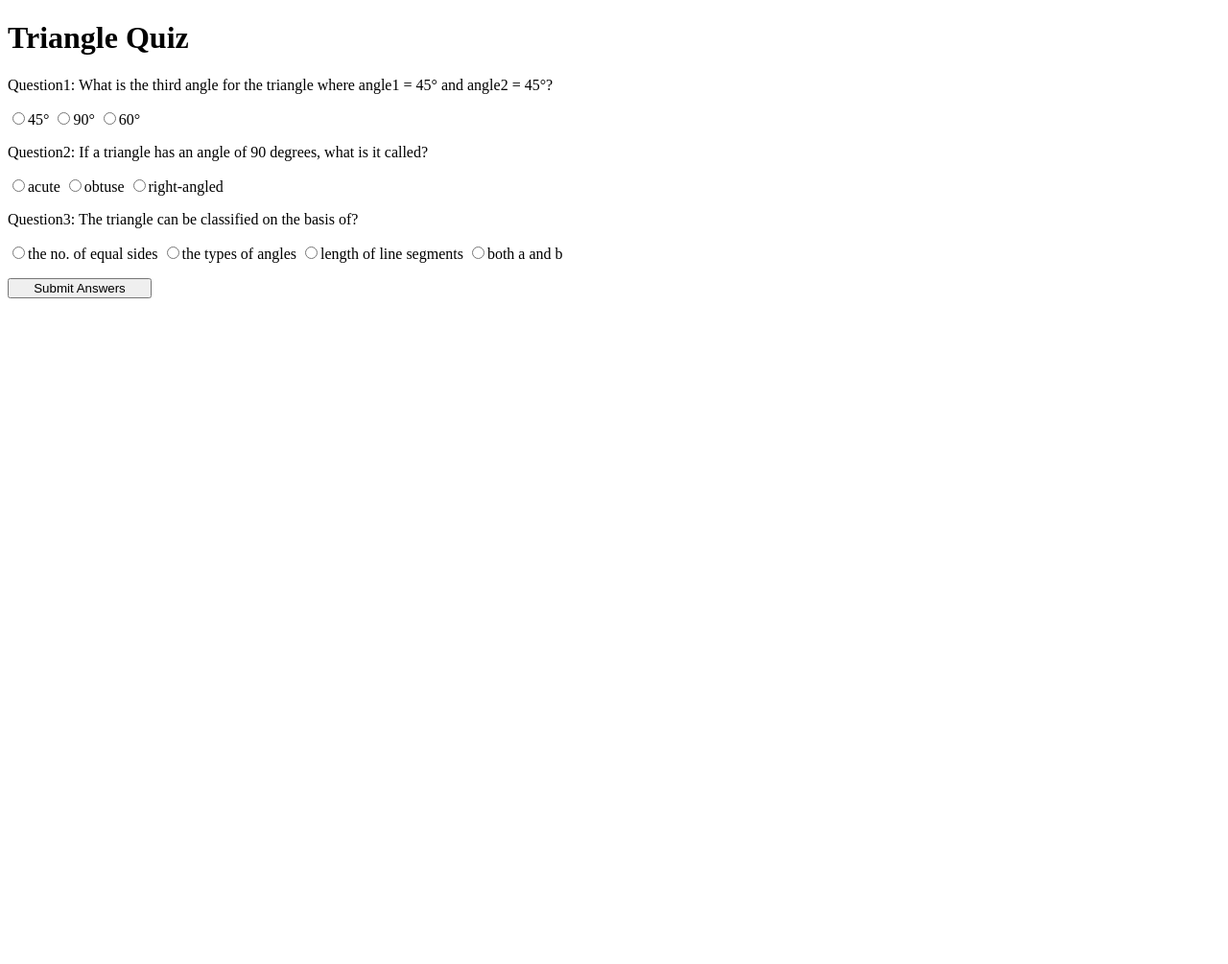
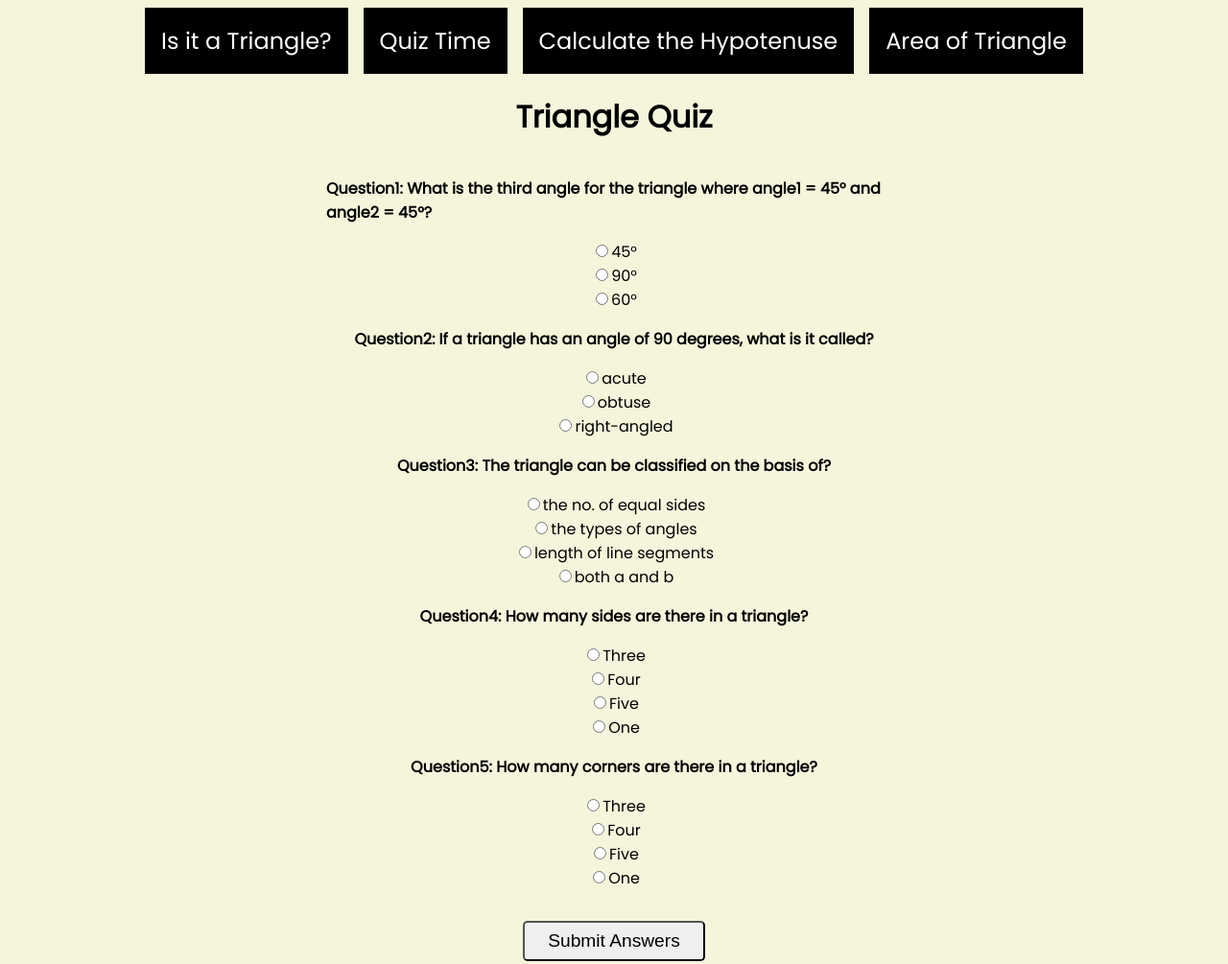
Before and after one commit to ShrutiLakhani/Mark12_Triangle-Problem, a plain HTML site: page Mark12_PartB-main/index.html in a window 1280 px wide. Shown: the whole page at 96% size. Before the commit the page ends 800 px from the top, so only its background shows below. Drawn offline with Linux system fonts and the light colour scheme.

Commit message:
Commit CSS changes

```diff
--- a/Mark12_PartB-main/index.html
+++ b/Mark12_PartB-main/index.html
@@ -5,34 +5,55 @@
     <meta name="viewport" content="width=device-width">
     <title>Triangle Quiz</title>
     <link href="style.css" rel="stylesheet" type="text/css" />
+    <link rel="stylesheet" href="../style.css">
   </head>
   <body>
+    <nav>
+      <a class="style-class" href="../Mark12a_CalcSumOfTriangle-main/index.html">Is it a Triangle?</a>
+      <a class="style-class" href="../Mark12_PartB-main/index.html">Quiz Time</a>
+      <a class="style-class" href="../Mark12_PartC-main/index.html">Calculate the Hypotenuse</a>
+      <a class="style-class" href="../Mark12_PartD/index.html">Area of Triangle</a>
+      </nav>
+
     <h1>Triangle Quiz</h1>
     <form class="quiz-form">
       <div>
-        <p>Question1: What is the third angle for the triangle where angle1 = 45° and angle2 = 45°?</p>
+        <p><strong>Question1: What is the third angle for the triangle where angle1 = 45° and angle2 = 45°?</strong></p>
       <label><input type="radio" name="question1" value="45°"/>45°</label>
       <label><input type="radio" name="question1" value="90°"/>90°</label>
       <label><input type="radio" name="question1" value="60°"/>60°</label>
       </div>
       <div>
-        <p>Question2: If a triangle has an angle of 90 degrees, what is it called?</p>
+        <p><strong>Question2: If a triangle has an angle of 90 degrees, what is it called?</strong></p>
       <label><input type="radio" name="question2" value="acute"/>acute</label>
       <label><input type="radio" name="question2" value="obtuse"/>obtuse</label>
       <label><input type="radio" name="question2" value="right-angled"/>right-angled</label>
     </div>
     <div>
-    <p>Question3: The triangle can be classified on the basis of?</p>
+    <p><strong>Question3: The triangle can be classified on the basis of?</strong></p>
       <label><input type="radio" name="question3" value="the no. of equal sides"/>the no. of equal sides</label>
       <label><input type="radio" name="question3" value="the types of angles"/>the types of angles</label>
       <label><input type="radio" name="question3" value="length of line segments"/>length of line segments</label>
        <label><input type="radio" name="question3" value="both a and b"/>both a and b</label>
     </div>
-
-    <p>
+    <div>
+      <p><strong>Question4: How many sides are there in a triangle?</strong></p>
+        <label><input type="radio" name="question4" value="Three"/>Three</label>
+        <label><input type="radio" name="question4" value="Four"/>Four</label>
+        <label><input type="radio" name="question4" value="Five"/>Five</label>
+         <label><input type="radio" name="question4" value="One"/>One</label>
+      </div>
+      <div>
+      <p><strong>Question5: How many corners are there in a triangle?</strong></p>
+      <label><input type="radio" name="question5" value="Three"/>Three</label>
+      <label><input type="radio" name="question5" value="Four"/>Four</label>
+      <label><input type="radio" name="question5" value="Five"/>Five</label>
+       <label><input type="radio" name="question5" value="One"/>One</label>
+    </div>
+  </form>
+  <p class="btn-style">
     <button id="submit-answer">Submit Answers</button>
     </p>
-    </form>
     <div id="output"></div>
    <script src="script.js"></script>
   </body>
--- a/Mark12_PartB-main/script.js
+++ b/Mark12_PartB-main/script.js
@@ -2,7 +2,7 @@ const quizForm = document.querySelector(".quiz-form");
 const submitAnswer = document.querySelector("#submit-answer");
 const OutputVal = document.querySelector("#output");
 
-const correctAnswer = ["90°", "right-angled", "both a and b"];
+const correctAnswer = ["90°", "right-angled", "both a and b", "Three", "Three"];
 function calculateScore()
 {
  console.log("Yess");
--- a/Mark12_PartB-main/style.css
+++ b/Mark12_PartB-main/style.css
@@ -1,5 +1,36 @@
+.quiz-form>div
+{
+  display: flex;
+  flex-direction: column;
+  justify-content: center;
+  align-items: center;
+  max-width: 600px;
+  margin: auto;
+}
+body
+{
+  background-color: beige;
+}
+
+h1
+{
+  text-align: center;
+}
+.btn-style{
+text-align: center;
+}
 #submit-answer
 {
-  margin:auto;
-  width:150px;
+  margin: auto;
+  margin-top: 1rem;
+  padding: .5rem 1.5rem;
+  border-radius: .3rem;
+  font-size: larger;
 }
+#output
+{
+    text-align: center;
+    font-size: 1.5rem;
+    font-weight: bold;
+    margin-top: 2rem;
+}
--- a/Mark12_PartC-main/style.css
+++ b/Mark12_PartC-main/style.css
@@ -0,0 +1,40 @@
+body
+{
+    background-color: beige;
+}
+.outer-div
+{
+    display: flex;
+    flex-direction: column;
+    justify-content: center;
+    align-items: center;
+
+}
+h1{
+    text-align: center;
+}
+.style-inp
+{
+    padding: .5rem 1rem;
+    margin-bottom: .5rem;
+    border-radius: .2rem;
+}
+#calc-hypotenuse
+{
+        margin-top: 1rem;
+        padding: .5rem 1.5rem;
+        border-radius: .3rem;
+        font-size: larger;
+
+}
+#output
+{
+    text-align: center;
+    font-size: 1.5rem;
+    font-weight: bold;
+    margin-top: 2rem;
+}
+label {
+    margin-bottom: 1rem;
+    font-weight: bold;
+ }
--- a/Mark12_PartD/style.css
+++ b/Mark12_PartD/style.css
@@ -0,0 +1,46 @@
+body
+{
+    background-color: beige;
+}
+.outer-div
+{
+    display: flex;
+    flex-direction: column;
+
+}
+.inner-div
+{
+    display: flex;
+    flex-direction: column;
+    justify-content: center;
+    align-items: center;
+}
+.heading
+{
+    text-align: center;
+}
+.style-inp
+{
+    padding: .5rem 1rem;
+    margin-bottom: .5rem;
+    border-radius: .2rem;
+}
+label {
+   margin-bottom: 1rem;
+   font-weight: bold;
+}
+#btn
+{
+        margin-top: 1rem;
+        padding: .5rem 1.5rem;
+        border-radius: .3rem;
+        font-size: larger;
+
+}
+#output-val
+{
+    text-align: center;
+    font-size: 1.5rem;
+    font-weight: bold;
+    margin-top: 2rem;
+}
--- a/Mark12a_CalcSumOfTriangle-main/style.css
+++ b/Mark12a_CalcSumOfTriangle-main/style.css
@@ -0,0 +1,48 @@
+body
+{
+    background-color: beige;
+    display: flex;
+    flex-direction: column;
+
+}
+.outer-style
+{
+
+    justify-content: center;
+
+}
+.inner-style
+{
+    display: flex;
+    flex-direction: column;
+    align-items: center;
+}
+.heading
+{
+    text-align: center;
+}
+.style-inp
+{
+    padding: .5rem 1rem;
+    margin-bottom: .5rem;
+    border-radius: .2rem;
+}
+label {
+   margin-bottom: 1rem;
+   font-weight: bold;
+}
+#btn-calculate
+{
+    margin-top: 1rem;
+    padding: .5rem 1.5rem;
+    border-radius: .3rem;
+    font-size: larger;
+
+}
+.output
+{
+    text-align: center;
+    font-size: 1.5rem;
+    font-weight: bold;
+    margin-top: 2rem;
+}
--- a/style.css
+++ b/style.css
@@ -0,0 +1,35 @@
+@import url('https://fonts.googleapis.com/css2?family=Poppins&display=swap');
+body{
+    font-family: 'Poppins', sans-serif;
+}
+nav
+{
+    font-family: 'Poppins', sans-serif;
+    display: flex;
+    flex-direction: row;
+    text-align: center;
+    justify-content: center;
+    align-items: center;
+
+}
+.style-class
+{
+    padding: 1rem;
+    text-decoration: none;
+    font-size: 1.5rem;
+    color:white;
+    border: 1px solid black;
+    background-color: black;
+    margin: 0rem 0.5rem;
+
+}
+.outer-style
+{
+
+    display: flex;
+    flex-direction: column;
+}
+.main-header{
+    text-align: center;
+    margin-bottom: 7rem;
+}
```
Also changed, not shown: Mark12_PartC-main/index.html (+15 -6 lines), Mark12_PartD/index.html (+15 -5 lines), Mark12a_CalcSumOfTriangle-main/index.html (+17 -8 lines), index.html (+9 -5 lines).
